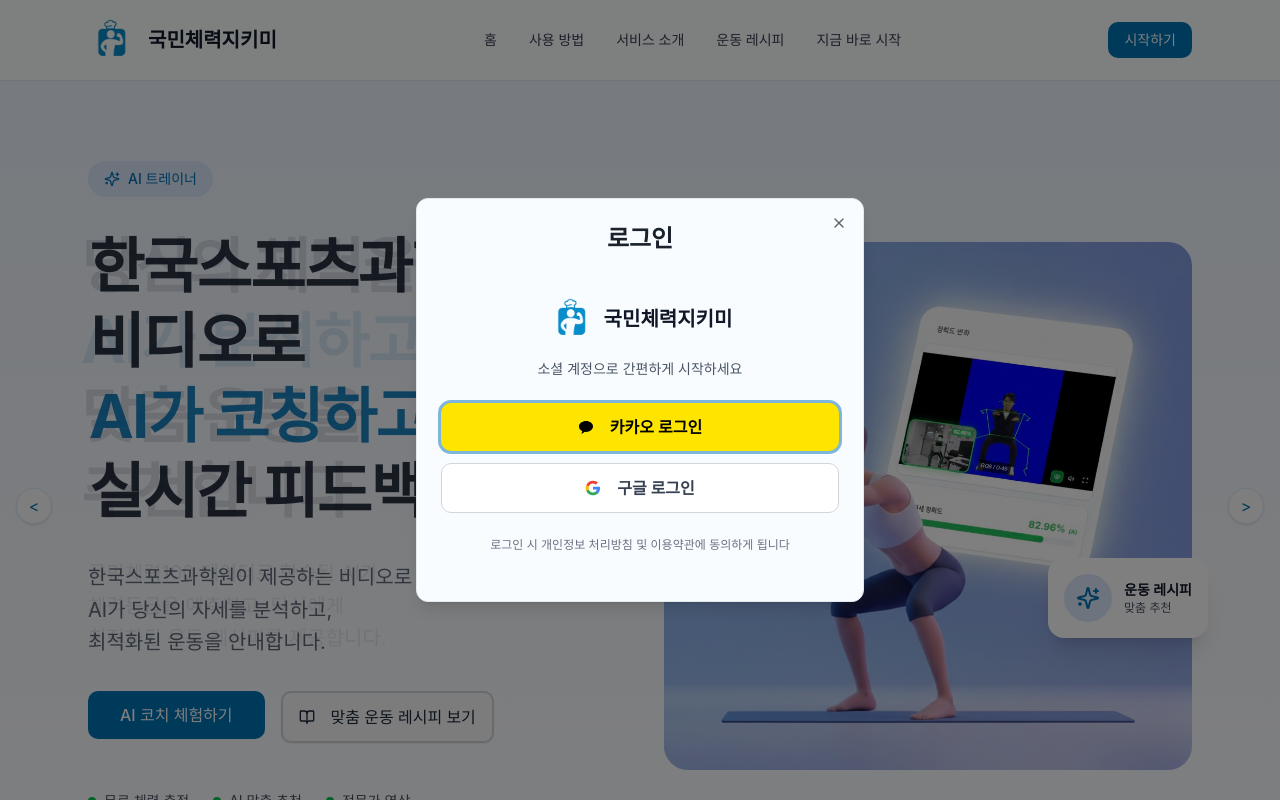
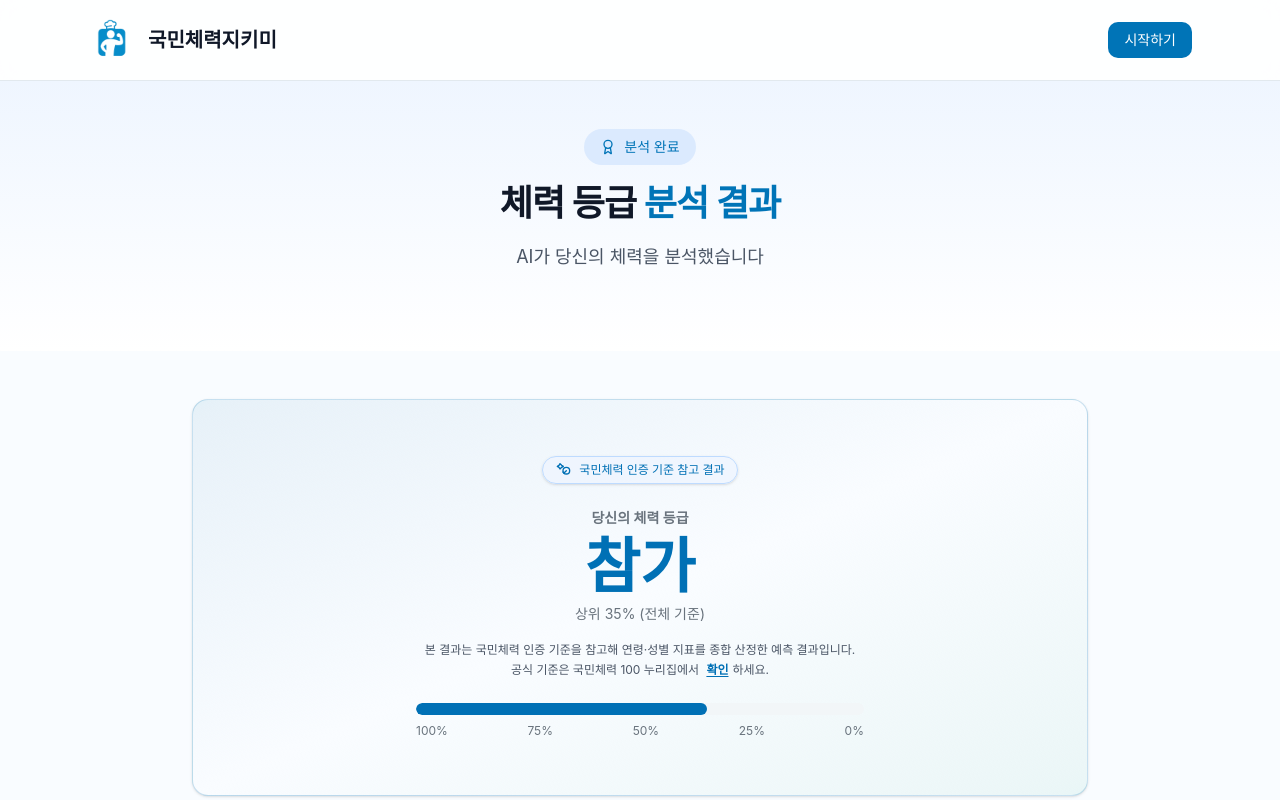
Before and after one commit to Team-Health-Keeper/Health_Keeper_Front, a React (Vite) app: page /results in a window 1280 px wide. Before the commit this address led to /. Shown: the top 800 px of the page. Built offline with nearby package versions, Linux system fonts and the light colour scheme; no server answers; a web font is replaced by a local one.

Commit message:
feat(recipe/GradeResultCard): 상단 배지 텍스트·색상 통일 및 등급/퍼센타일 표시 개선

```diff
--- a/src/App.tsx
+++ b/src/App.tsx
@@ -24,7 +24,7 @@ function App() {
   const [loginOpen, setLoginOpen] = useState(false);
 
   // 공개 경로: 운동 레시피, 동호회 찾기, 시설 찾기, 3x3/티월 테스트
-  const publicPaths = new Set<string>(['/recipes', '/community', '/facilities', '/three-grid', '/twall']);
+  const publicPaths = new Set<string>(['/recipes', '/community', '/facilities', '/three-grid', '/twall', '/results']);
 
   useEffect(() => {
     const token = sessionStorage.getItem('authToken');
--- a/src/components/recipe/GradeResultCard.tsx
+++ b/src/components/recipe/GradeResultCard.tsx
@@ -9,22 +9,47 @@ export interface GradeResultCardProps {
 
 export function GradeResultCard({ grade, percentile }: GradeResultCardProps) {
   const barWidth = percentile != null ? `${100 - percentile}%` : '65%'
+
+  // 등급 처리: 숫자 4~6은 '참가'로 표시하고, 그 밖엔 그대로 표시
+  const displayGrade = (() => {
+    if (grade == null) return ''
+    const asNum = Number(grade)
+    if (!Number.isNaN(asNum) && asNum >= 4 && asNum <= 6) return '참가'
+    return String(grade)
+  })()
   return (
     <Card className="mb-8 overflow-hidden border-primary/20 bg-gradient-to-br from-primary/10 via-background to-accent/10">
       <CardContent className="p-8 text-center">
+        {/* 상단 안내 배지 */}
+        <div className="mb-6 flex items-center justify-center gap-2">
+          <span className="inline-flex items-center gap-2 rounded-full border border-blue-200 bg-blue-50/80 px-3 py-1 text-[12px] font-medium text-primary shadow-sm">
+            <svg xmlns="http://www.w3.org/2000/svg" width="16" height="16" viewBox="0 0 24 24" fill="none" stroke="currentColor" strokeWidth="2" strokeLinecap="round" strokeLinejoin="round" className="lucide lucide-badge-check h-4 w-4">
+              <path d="M7.5 2.5 6 5l-2.5 1.5L6 8l1.5 2.5L10 8l2.5-1.5L10 5 7.5 2.5Z" />
+              <path d="M17 13l-3.5 3.5L12 15" />
+              <circle cx="17" cy="13" r="5" />
+            </svg>
+            국민체력 인증 기준 참고 결과
+          </span>
+        </div>
         <div className="mb-4">
           <p className="mb-2 text-sm font-semibold text-muted-foreground">당신의 체력 등급</p>
-          <div className="mb-2 text-6xl font-bold text-primary">{grade}</div>
+          <div className="mb-2 text-6xl font-bold text-primary">{displayGrade}</div>
           <p className="text-sm text-muted-foreground">
             {percentile != null ? `상위 ${percentile}% (전체 기준)` : '상위 35% (전체 기준)'}
           </p>
         </div>
+        {/* 간단 안내 문구 */}
+        <p className="mx-auto mb-6 max-w-xl text-[12px] leading-relaxed text-gray-600 animate-fade-in">
+          본 결과는 국민체력 인증 기준을 참고해 연령·성별 지표를 종합 산정한 예측 결과입니다.
+          <br />
+          공식 기준은 국민체력 100 누리집에서 <a href="https://nfa.kspo.or.kr/reserve/0/selectMeasureGradeItemListByAgeSe.kspo" target="_blank" rel="noopener noreferrer" className="mx-1 font-semibold text-primary hover:text-primary/80 underline underline-offset-2">확인</a>하세요.
+        </p>
         <div className="mx-auto max-w-md">
           <div className="mb-2 h-3 overflow-hidden rounded-full bg-muted">
             <div className="h-full rounded-full bg-primary transition-all" style={{ width: barWidth }} />
           </div>
           <div className="flex justify-between text-xs text-muted-foreground">
-            <span>F</span><span>D</span><span>C</span><span>B</span><span>A</span>
+            <span>100%</span><span>75%</span><span>50%</span><span>25%</span><span>0%</span>
           </div>
         </div>
       </CardContent>
```
